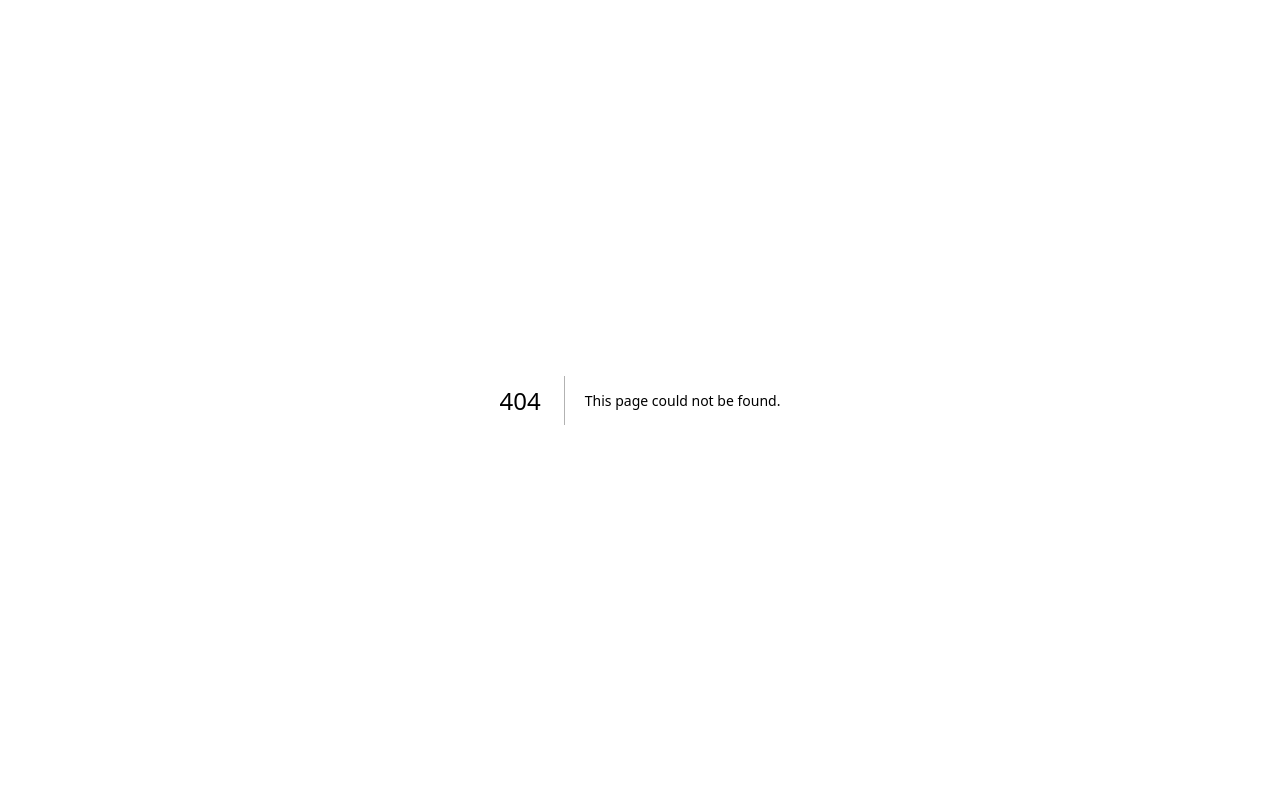
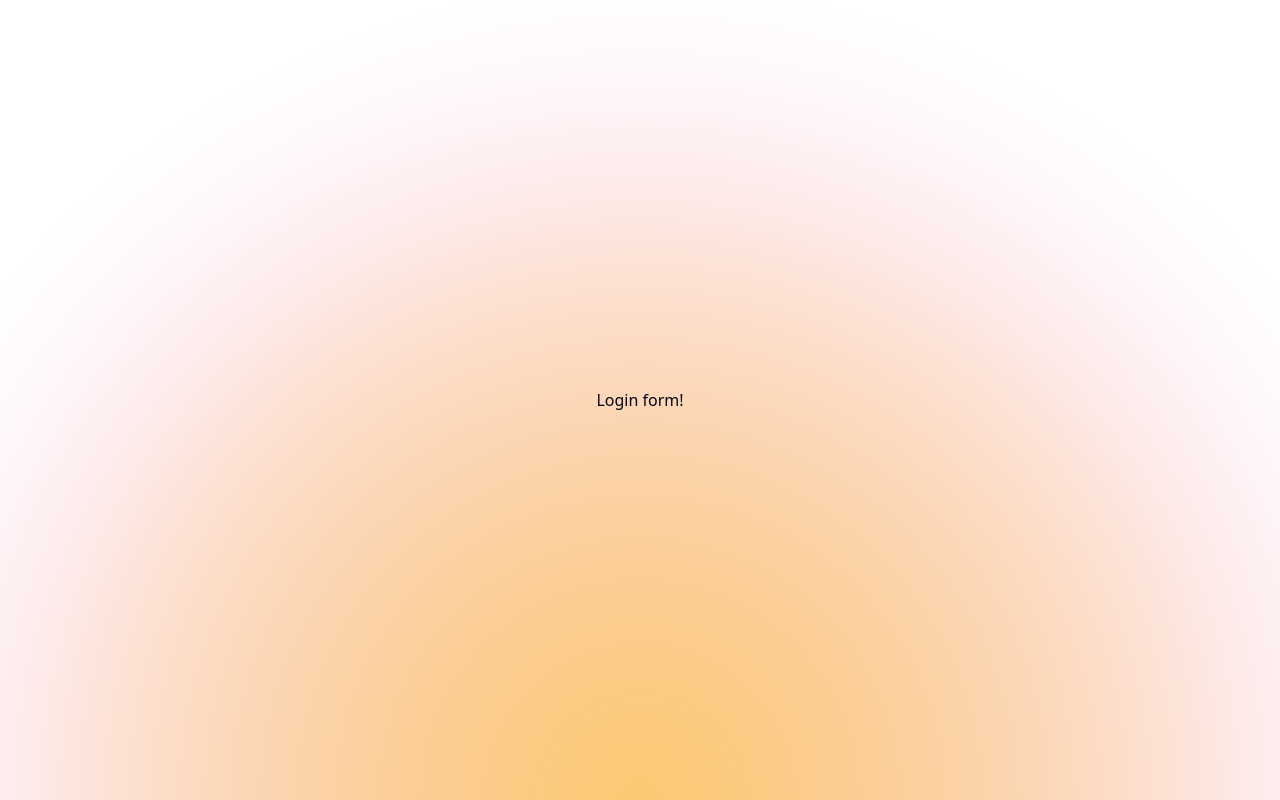
Before and after one commit to ycl818/2025_next_auth_v5, a Next.js app: page /auth/login in a window 1280 px wide. Before the commit this address had no page. Built offline with nearby package versions, Linux system fonts and the light colour scheme.

Commit message:
add login form for reuse component

```diff
--- /dev/null
+++ b/app/auth/layout.tsx
@@ -0,0 +1,18 @@
+const AuthLayout = ({ children }: { children: React.ReactNode }) => {
+  return (
+    <div
+      className="h-full flex items-center justify-center"
+      style={{
+        backgroundImage: `
+          radial-gradient(circle at 50% 100%, rgba(253, 224, 71, 0.4) 0%, transparent 60%),
+          radial-gradient(circle at 50% 100%, rgba(251, 191, 36, 0.4) 0%, transparent 70%),
+          radial-gradient(circle at 50% 100%, rgba(244, 114, 182, 0.5) 0%, transparent 80%)
+        `,
+      }}
+    >
+      {children}
+    </div>
+  );
+};
+
+export default AuthLayout;
--- /dev/null
+++ b/app/auth/login/page.tsx
@@ -0,0 +1,6 @@
+import { LoginForm } from "@/components/auth/login-form";
+
+const LoginPage = () => {
+  return <LoginForm />;
+};
+export default LoginPage;
--- /dev/null
+++ b/components/auth/login-form.tsx
@@ -0,0 +1,3 @@
+export const LoginForm = () => {
+  return <div>Login form!</div>;
+};
```
